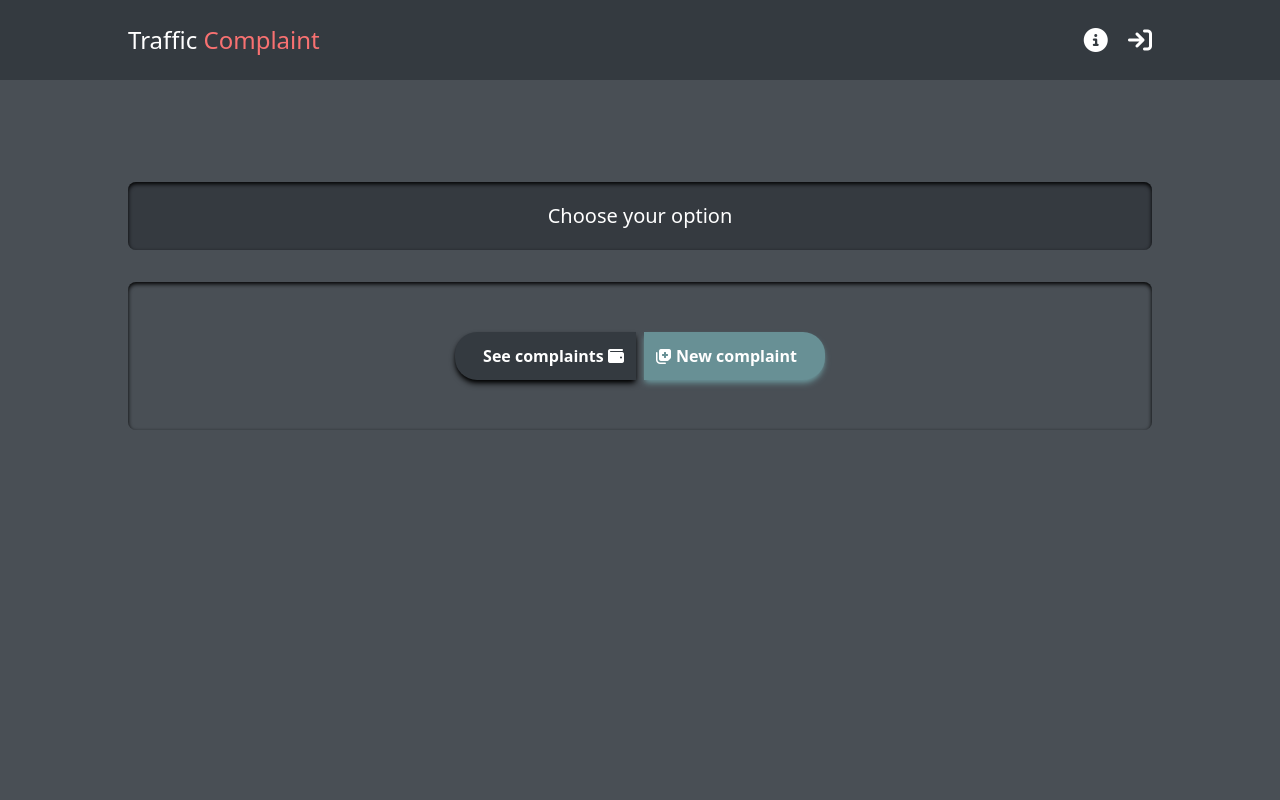
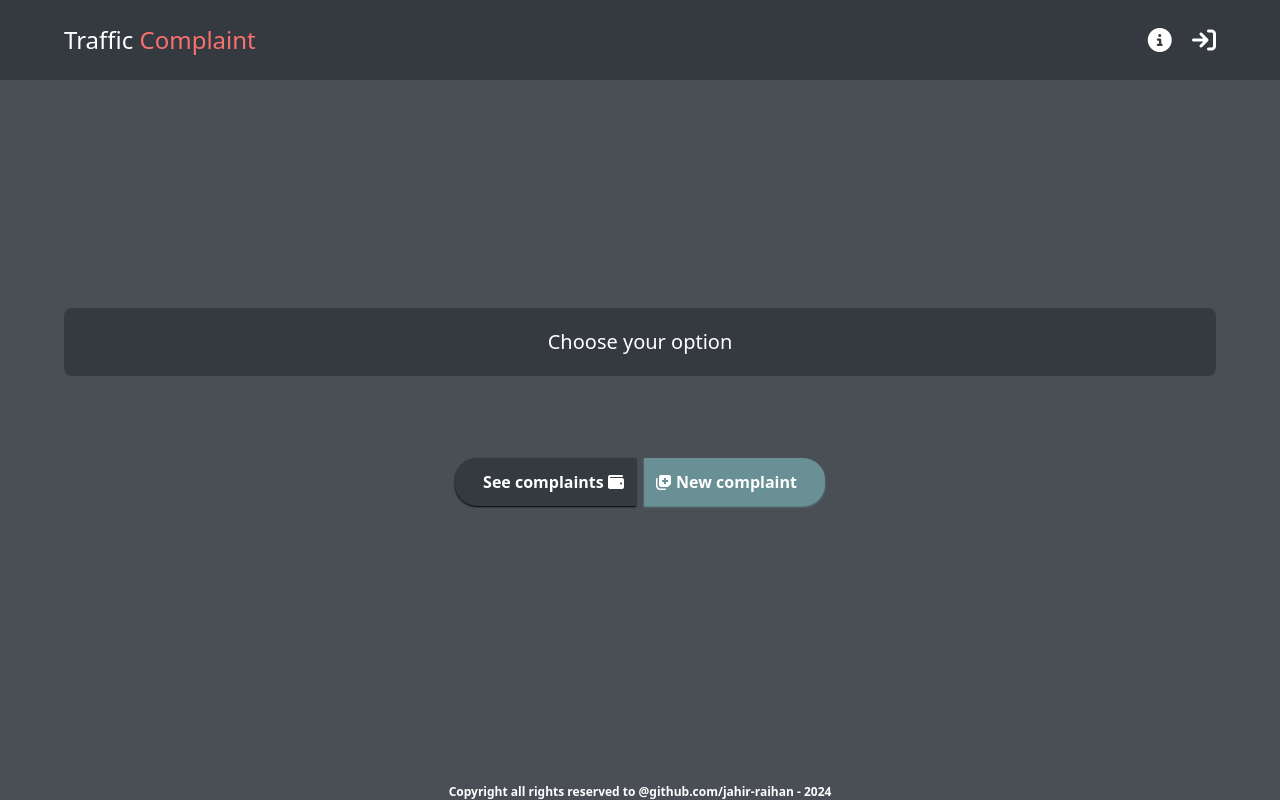
Before and after one commit to jahir-raihan/traffic-complaint, a Python web app: template Templates/html/index.html in a window 1280 px wide. Run offline with Jinja, Linux system fonts and the light colour scheme; the template is opened without the code that fills it, so the values that code supplies are empty.

Commit message:
Changed shadow pattern

```diff
--- a/Templates/css/output.css
+++ b/Templates/css/output.css
@@ -622,6 +634,26 @@ video {
   height: 100%;
 }
 
+.h-full {
+  height: 100%;
+}
+
+.h-\[100vh\] {
+  height: 100vh;
+}
+
+.h-\[1\] {
+  height: 1;
+}
+
+.h-\[90vh\] {
+  height: 90vh;
+}
+
+.h-\[88vh\] {
+  height: 88vh;
+}
+
 .w-4\/5 {
   width: 80%;
 }
@@ -630,8 +662,20 @@ video {
   width: 100%;
 }
 
+.w-\[90\%\] {
+  width: 90%;
+}
+
+.min-w-\[175px\] {
+  min-width: 175px;
+}
+
 .max-w-\[1500px\] {
   max-width: 1500px;
+}
+
+.max-w-\[1600px\] {
+  max-width: 1600px;
 }
 
 .items-center {
@@ -727,6 +762,16 @@ video {
   line-height: 1.75rem;
 }
 
+.text-sm {
+  font-size: 0.875rem;
+  line-height: 1.25rem;
+}
+
+.text-xs {
+  font-size: 0.75rem;
+  line-height: 1rem;
+}
+
 .font-medium {
   font-weight: 500;
 }
@@ -778,6 +808,12 @@ video {
 .shadow-md {
   --tw-shadow: 0 4px 6px -1px rgb(0 0 0 / 0.1), 0 2px 4px -2px rgb(0 0 0 / 0.1);
   --tw-shadow-colored: 0 4px 6px -1px var(--tw-shadow-color), 0 2px 4px -2px var(--tw-shadow-color);
+  box-shadow: var(--tw-ring-offset-shadow, 0 0 #0000), var(--tw-ring-shadow, 0 0 #0000), var(--tw-shadow);
+}
+
+.shadow-sm {
+  --tw-shadow: 0 1px 2px 0 rgb(0 0 0 / 0.05);
+  --tw-shadow-colored: 0 1px 2px 0 var(--tw-shadow-color);
   box-shadow: var(--tw-ring-offset-shadow, 0 0 #0000), var(--tw-ring-shadow, 0 0 #0000), var(--tw-shadow);
 }
 
--- a/Templates/html/index.html
+++ b/Templates/html/index.html
@@ -16,7 +16,7 @@
 <body class="bg-[#494F55]">
 
     <header class="bg-[#343A40] h-20">
-        <nav class="flex justify-between w-4/5 m-auto max-w-[1500px] h-[100%] items-center">
+        <nav class="flex justify-between w-[90%] m-auto max-w-[1600px] h-[100%] items-center">
             <div class="left-nav">
                 <div class="logo">
                     <p class="font-medium text-white text-2xl" >Traffic <span class="text-red-400">Complaint</span></p>
@@ -34,21 +34,23 @@
         </nav>
     </header>
 
-    <div class="container w-4/5 max-w-[1500px] m-auto">
-        <div class=" w-full mt-[10%] p-5 rounded-[8px] bg-[#353a40]   shadow-[#000]  shadow-inner m-auto">
+    <div class="container w-[90%] max-w-[1600px] h-[88vh] m-auto flex justify-center items-center">
+        <div class="w-full">
+
+            <div class=" w-full  p-5 rounded-[8px] bg-[#353a40]   shadow-[#000]   m-auto">
                 <h1 class="text-xl text-[white] font-medium text-center">Choose your option</h1>
             </div>
 
-        <div class="options flex justify-center items-center w-full mt-8  rounded-[8px] shadow-[#000000]  shadow-inner m-auto ">
+            <div class="options  flex justify-center items-center w-full mt-8  rounded-[8px] shadow-[#000000]  m-auto ">
 
                 <div class="ml-[20px] mr-[20px] mt-[50px] mb-[50px] flex gap-[8px] *:text-l">
                     <a href="#">
-                    <button class="bg-[#343A40] shadow-[#000000] shadow-md transition text-white font-semibold p-3 pl-7 block hover:scale-105 rounded-[22px] rounded-r-none">See complaints <i class="fa-solid fa-wallet"></i></button>
+                        <button class="bg-[#343A40] shadow-[#000000] shadow-sm transition text-white font-semibold p-3 pl-7 block hover:scale-105 rounded-[22px] rounded-r-none">See complaints <i class="fa-solid fa-wallet"></i></button>
 
                     </a>
 
                     <a href="#">
-                    <button class="bg-[#689095] text-white font-semibold shadow-[#689095] shadow-md block p-3 pr-7 hover:scale-105 transition rounded-[22px] rounded-l-none"><i class="fa-solid fa-notes-medical"></i> New complaint</button>
+                        <button class="bg-[#689095]  text-white font-semibold shadow-[#689095] shadow-sm block p-3 pr-7 hover:scale-105 transition rounded-[22px] rounded-l-none"><i class="fa-solid fa-notes-medical"></i> New complaint</button>
 
                     </a>
 
@@ -56,6 +58,11 @@
 
             </div>
         </div>
+    </div>
+
+    <footer class="w-90% m-auto">
+        <p class="text-white text-center font-semibold text-xs opacity-7">Copyright all rights reserved to @github.com/jahir-raihan - 2024</p>
+    </footer>
 
 </body>
 </html>
```
Also changed, not shown: other parts of Templates/css/output.css (+31 -36 lines). Lines whose indentation alone changed are shown as unchanged.
